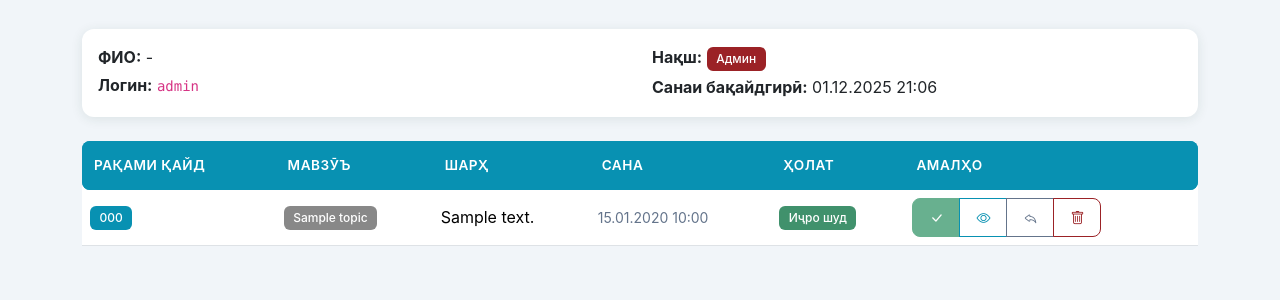
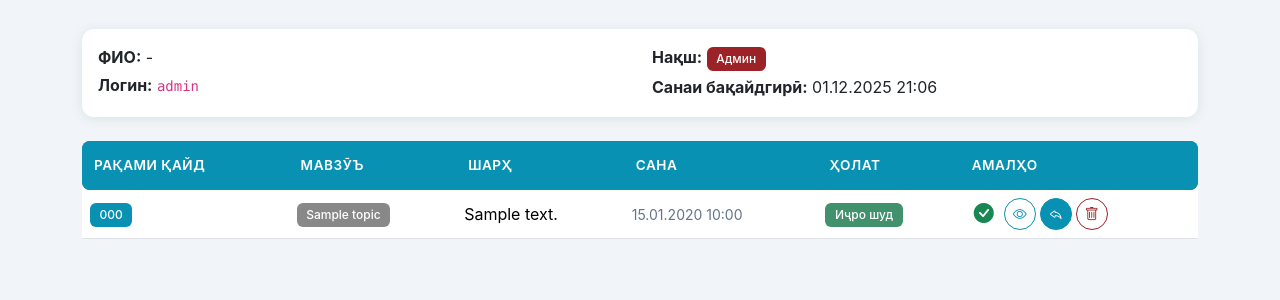
Before and after one commit to greyversarex/Nazorat, a Flask app: page /admin/users/1/requests in a window 1280 px wide. Shown: the part 196-496 px from the top of the page. Run offline with Flask 3, Linux system fonts and the light colour scheme; a user stored in the database is signed in; tables that the repository leaves empty hold one stand-in row (values such as "Sample post").

Commit message:
Improve the appearance of action buttons across the platform
Update button styles in `protocols.html` and `user_requests.html` to use rounded circle buttons with consistent sizing and icons. Completed requests now display a green checkmark icon instead of a disabled button.

Replit-Commit-Author: Agent
Replit-Commit-Session-Id: 347c8def-8a35-4c98-8a10-3c2e9b9c5be5
Replit-Commit-Checkpoint-Type: full_checkpoint
Replit-Commit-Event-Id: ed16a08f-1cd3-4479-85f9-0f88c376eeef
Replit-Commit-Screenshot-Url: https://storage.googleapis.com/screenshot-production-us-central1/701f7955-c3f4-445a-bf72-8867f4cc51af/347c8def-8a35-4c98-8a10-3c2e9b9c5be5/v4DNlen

```diff
--- a/templates/admin/user_requests.html
+++ b/templates/admin/user_requests.html
@@ -87,37 +87,41 @@
                     </span>
                 </td>
                 <td class="actions-cell" onclick="event.stopPropagation();">
-                    <div class="btn-group btn-group-sm">
+                    <div class="d-flex gap-1 align-items-center">
                         {% if req.get_effective_status() != 'completed' %}
                         <form method="POST" action="{{ url_for('admin.complete_request', id=req.id) }}" class="d-inline">
                             <input type="hidden" name="csrf_token" value="{{ csrf_token() }}">
                             <input type="hidden" name="redirect_to" value="{{ url_for('admin.user_requests', id=user.id) }}">
                             <button type="submit"
-                                    class="btn btn-outline-success"
-                                    title="Иҷро шуд">
+                                    class="btn btn-success btn-sm rounded-circle"
+                                    title="Иҷро шуд"
+                                    style="width: 32px; height: 32px; padding: 0; display: flex; align-items: center; justify-content: center;">
                                 <i class="bi bi-check-lg"></i>
                             </button>
                         </form>
                         {% else %}
-                        <button type="button" class="btn btn-success" disabled title="Иҷро шудааст">
-                            <i class="bi bi-check-lg"></i>
-                        </button>
+                        <span class="text-success" title="Иҷро шудааст" style="width: 32px; text-align: center;">
+                            <i class="bi bi-check-circle-fill fs-5"></i>
+                        </span>
                         {% endif %}
                         <a href="{{ url_for('user.view_request', id=req.id) }}"
-                           class="btn btn-outline-primary"
-                           title="Дидан">
+                           class="btn btn-outline-primary btn-sm rounded-circle"
+                           title="Дидан"
+                           style="width: 32px; height: 32px; padding: 0; display: flex; align-items: center; justify-content: center;">
                             <i class="bi bi-eye"></i>
                         </a>
                         <a href="{{ url_for('user.view_request', id=req.id) }}#reply-section"
-                           class="btn btn-outline-secondary"
-                           title="Ҷавоб додан">
+                           class="btn btn-primary btn-sm rounded-circle"
+                           title="Ҷавоб додан"
+                           style="width: 32px; height: 32px; padding: 0; display: flex; align-items: center; justify-content: center;">
                             <i class="bi bi-reply"></i>
                         </a>
                         <button type="button"
-                                class="btn btn-outline-danger"
+                                class="btn btn-outline-danger btn-sm rounded-circle"
                                 data-bs-toggle="modal"
                                 data-bs-target="#deleteRequestModal{{ req.id }}"
-                                title="Нест кардан">
+                                title="Нест кардан"
+                                style="width: 32px; height: 32px; padding: 0; display: flex; align-items: center; justify-content: center;">
                             <i class="bi bi-trash"></i>
                         </button>
                     </div>
```
Also changed, not shown: templates/admin/protocols.html (+13 -10 lines), attached_assets/image_1764700388170.png (added), 1 other file.
